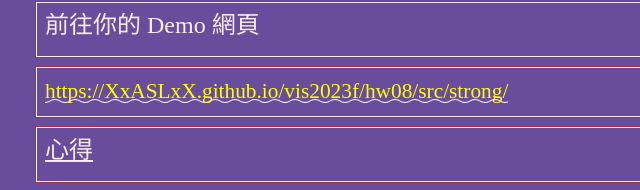
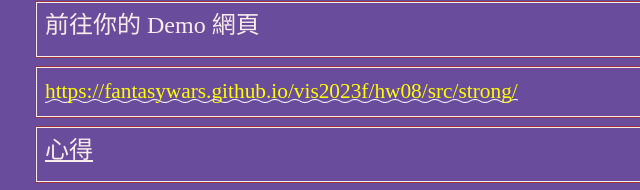
Before and after one commit to fantasywars/vis2023f, a plain HTML site: page hw08/index.html in a window 1280 px wide. Shown: the part 184-374 px from the top of the page, 29-669 px from the left. Drawn offline with nearby package versions, Linux system fonts and the light colour scheme.

Commit message:
Update index.html

```diff
--- a/hw08/index.html
+++ b/hw08/index.html
@@ -231,7 +231,7 @@
       <!-- ------------------------------------------------>
       <div class="row hw12">
         <div class="col-md-12 twenty">
-          <a href="https://XxASLxX.github.io/vis2023f/hw08/src/strong/">https://XxASLxX.github.io/vis2023f/hw08/src/strong/</a>
+          <a href="https://fantasywars.github.io/vis2023f/hw08/src/strong/">https://fantasywars.github.io/vis2023f/hw08/src/strong/</a>
           </div>
       </div>
       <!-- ------------------------------------------------>
```
